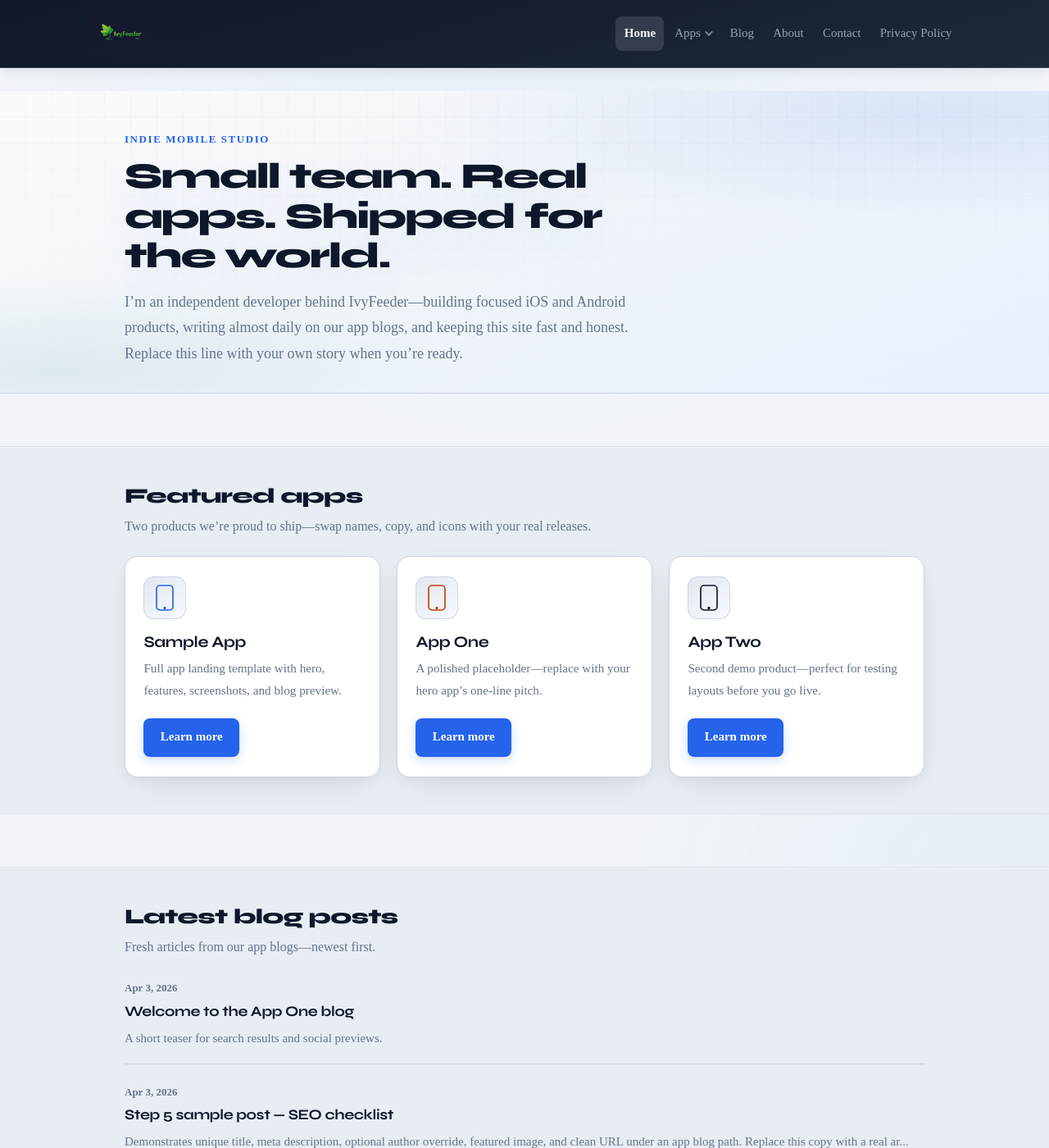
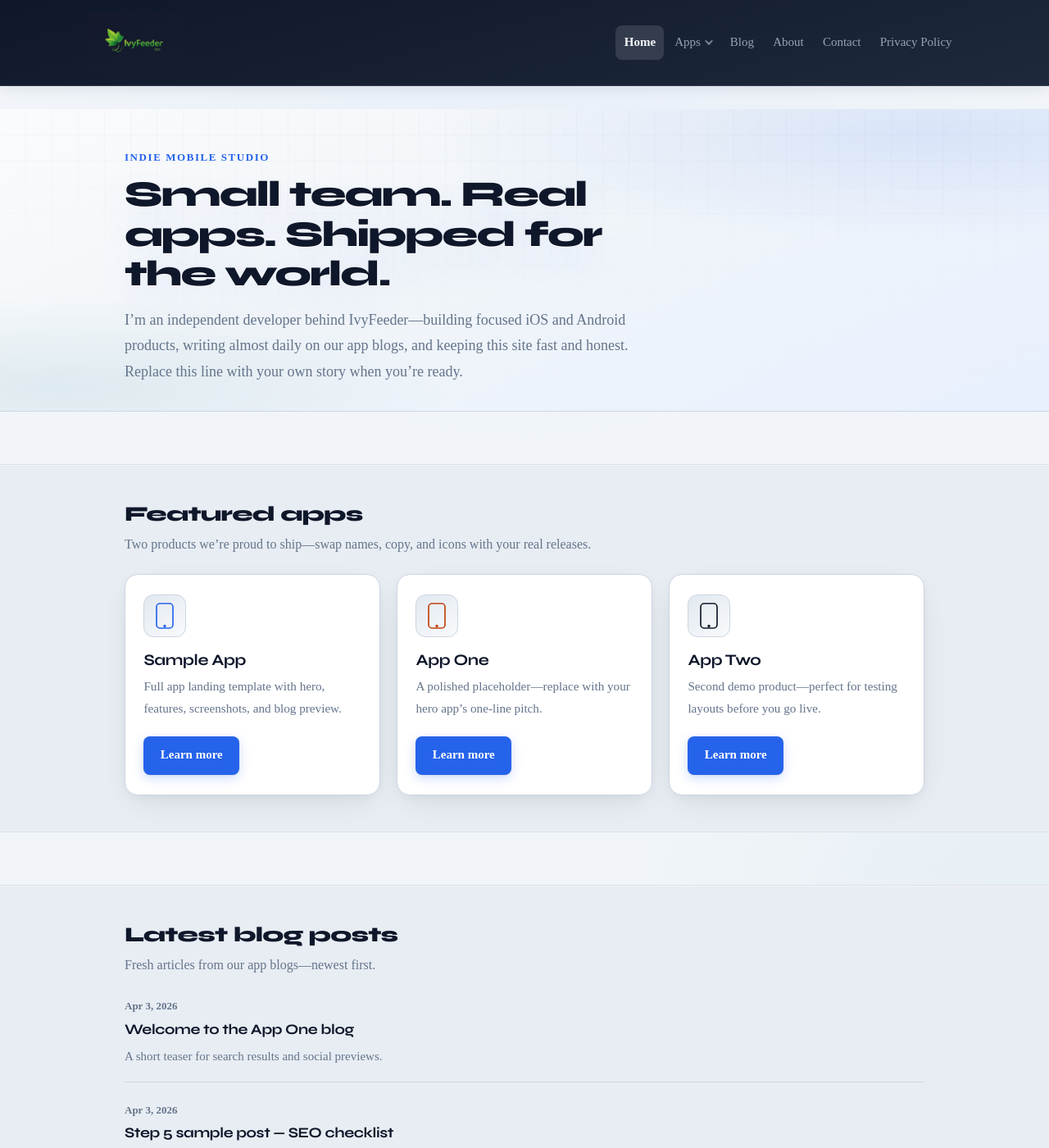
Before and after one commit to jason238/ivyfeeder, a Jekyll site: the page built from index.html, in a window 1280 px wide and 1400 px high. Shown: the whole window at 82% size. Built offline with Jekyll 4.4.1, drawn with Linux system fonts in a browser that asks for light colours.

Commit message:
Update logo dimensions and styles in header and footer for improved visibility and consistency

```diff
--- a/_includes/footer.html
+++ b/_includes/footer.html
@@ -2,7 +2,7 @@
   <div class="site-footer__inner">
     <div class="site-footer__brand">
       <a class="site-footer__logo" href="{{ '/' | relative_url }}">
-        <img class="site-logo__img site-logo__img--footer" src="{{ '/assets/images/logo.png' | relative_url }}" alt="IvyFeeder Inc." width="240" height="48" loading="lazy" decoding="async" />
+        <img class="site-logo__img site-logo__img--footer" src="{{ '/assets/images/logo.png' | relative_url }}" alt="IvyFeeder Inc." width="400" height="80" loading="lazy" decoding="async" />
       </a>
       <p class="site-footer__tagline">{{ site.tagline | default: 'Indie mobile app studio' }}</p>
     </div>
--- a/_includes/header.html
+++ b/_includes/header.html
@@ -1,7 +1,7 @@
 <header class="site-header">
   <div class="site-header__inner">
     <a class="site-logo" href="{{ '/' | relative_url }}">
-      <img class="site-logo__img site-logo__img--header" src="{{ '/assets/images/logo.png' | relative_url }}" alt="IvyFeeder Inc." width="280" height="56" decoding="async" />
+      <img class="site-logo__img site-logo__img--header" src="{{ '/assets/images/logo.png' | relative_url }}" alt="IvyFeeder Inc." width="400" height="80" decoding="async" />
     </a>
     <nav class="site-nav" aria-label="Primary">
       <ul class="site-nav__list">
--- a/assets/css/main.scss
+++ b/assets/css/main.scss
@@ -33,6 +33,8 @@ $font-body: "Source Sans 3", "Segoe UI", sans-serif;
   --color-warm-soft: rgba(194, 65, 12, 0.12);
   --color-header-text: #f8fafc;
   --color-header-muted: #94a3b8;
+  /* Header + footer share one chrome gradient so raster logos using mix-blend-mode: lighten match */
+  --gradient-chrome: linear-gradient(165deg, var(--color-navy) 0%, var(--color-navy-soft) 100%);
   --shadow-sm: 0 1px 2px rgba(15, 23, 42, 0.06);
   --shadow-md: 0 4px 14px rgba(15, 23, 42, 0.08);
   --shadow-card: 0 12px 40px -12px rgba(15, 23, 42, 0.12), 0 4px 14px -4px rgba(15, 23, 42, 0.06);
@@ -114,7 +116,7 @@ h4 {
   position: sticky;
   top: 0;
   z-index: 100;
-  background: linear-gradient(165deg, var(--color-navy) 0%, var(--color-navy-soft) 100%);
+  background: var(--gradient-chrome);
   border-bottom: 1px solid rgba(148, 163, 184, 0.22);
   box-shadow: var(--shadow-md);
 }
@@ -157,8 +159,13 @@ h4 {
 }
 
 .site-logo__img--header {
-  height: 54px;
-  max-width: min(100%, 340px);
+  height: 76px;
+  max-width: min(100%, 520px);
+}
+
+/* Black logo background: same blend + same --gradient-chrome as nav/footer for a consistent look */
+.site-logo__img--header,
+.site-logo__img--footer {
   mix-blend-mode: lighten;
 }
 
@@ -315,8 +322,13 @@ h4 {
   }
 
   .site-logo__img--header {
-    height: 48px;
-    max-width: min(100%, 300px);
+    height: 62px;
+    max-width: min(100%, 440px);
+  }
+
+  .site-logo__img--footer {
+    height: 62px;
+    max-width: min(100%, 440px);
   }
 
   .site-nav {
@@ -354,8 +366,11 @@ h4 {
 .site-footer {
   flex-shrink: 0;
   margin-top: auto;
-  border-top: 1px solid rgba(15, 23, 42, 0.5);
-  background: linear-gradient(165deg, #0b1220 0%, var(--color-navy) 42%, #020617 100%);
+  position: relative;
+  z-index: 0;
+  isolation: isolate;
+  border-top: 1px solid rgba(148, 163, 184, 0.22);
+  background: var(--gradient-chrome);
   color: var(--color-header-muted);
   box-shadow: 0 -8px 32px rgba(15, 23, 42, 0.12);
 }
@@ -382,11 +397,14 @@ h4 {
   min-width: 0;
 }
 
+/* Match header .site-logo: no extra background on the link — the image must blend against the real bar/footer paint */
 .site-footer__logo {
   display: inline-flex;
   align-items: center;
   text-decoration: none;
   line-height: 0;
+  flex-shrink: 0;
+  border-radius: var(--radius-sm);
 
   &:hover .site-logo__img {
     opacity: 0.94;
@@ -400,16 +418,9 @@ h4 {
 }
 
 .site-logo__img--footer {
-  height: 40px;
-  max-width: min(100%, 280px);
-  mix-blend-mode: lighten;
-}
-
-@media (max-width: 40rem) {
-  .site-logo__img--footer {
-    height: 36px;
-    max-width: min(100%, 260px);
-  }
+  display: block;
+  height: 76px;
+  max-width: min(100%, 520px);
 }
 
 .site-footer__tagline {
```
